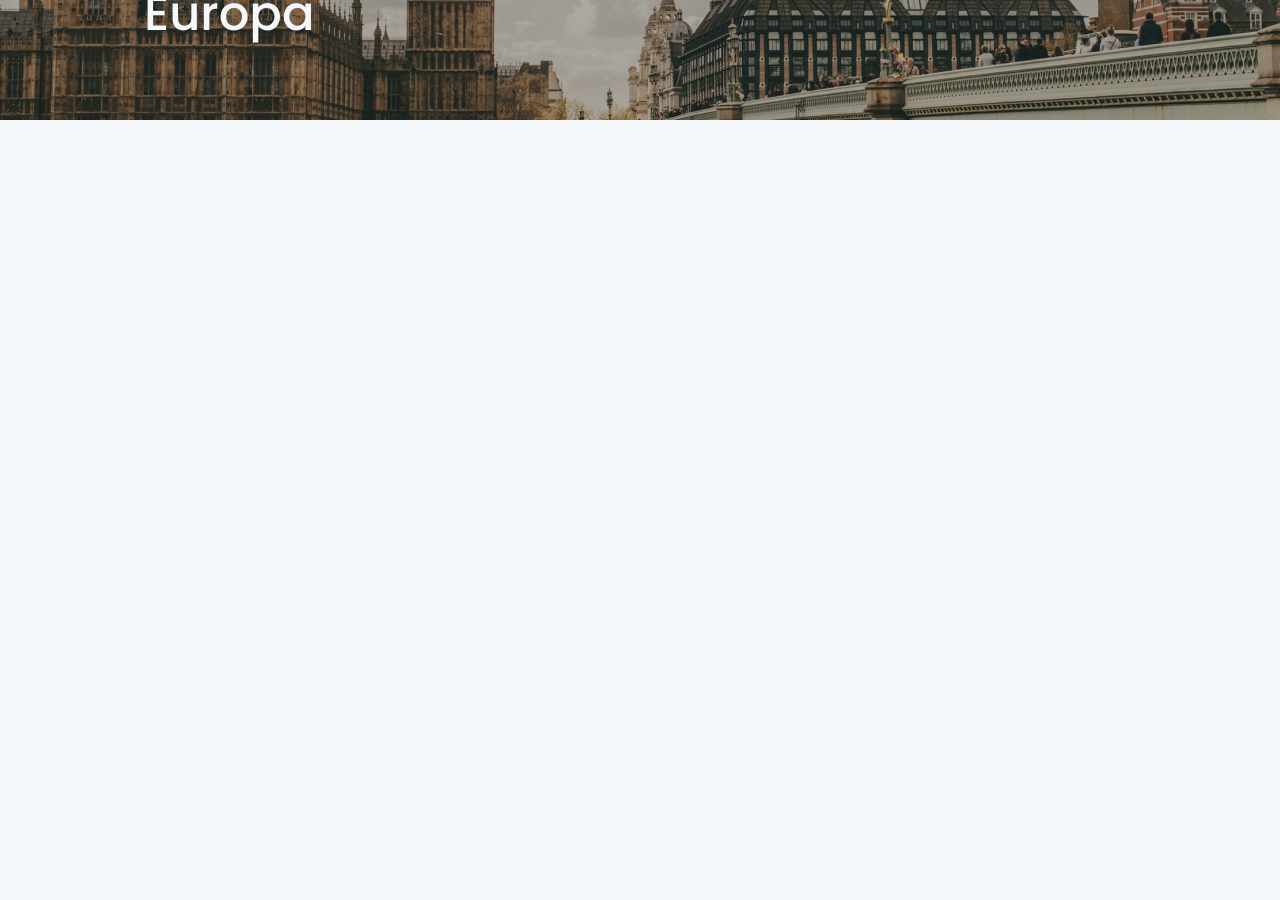
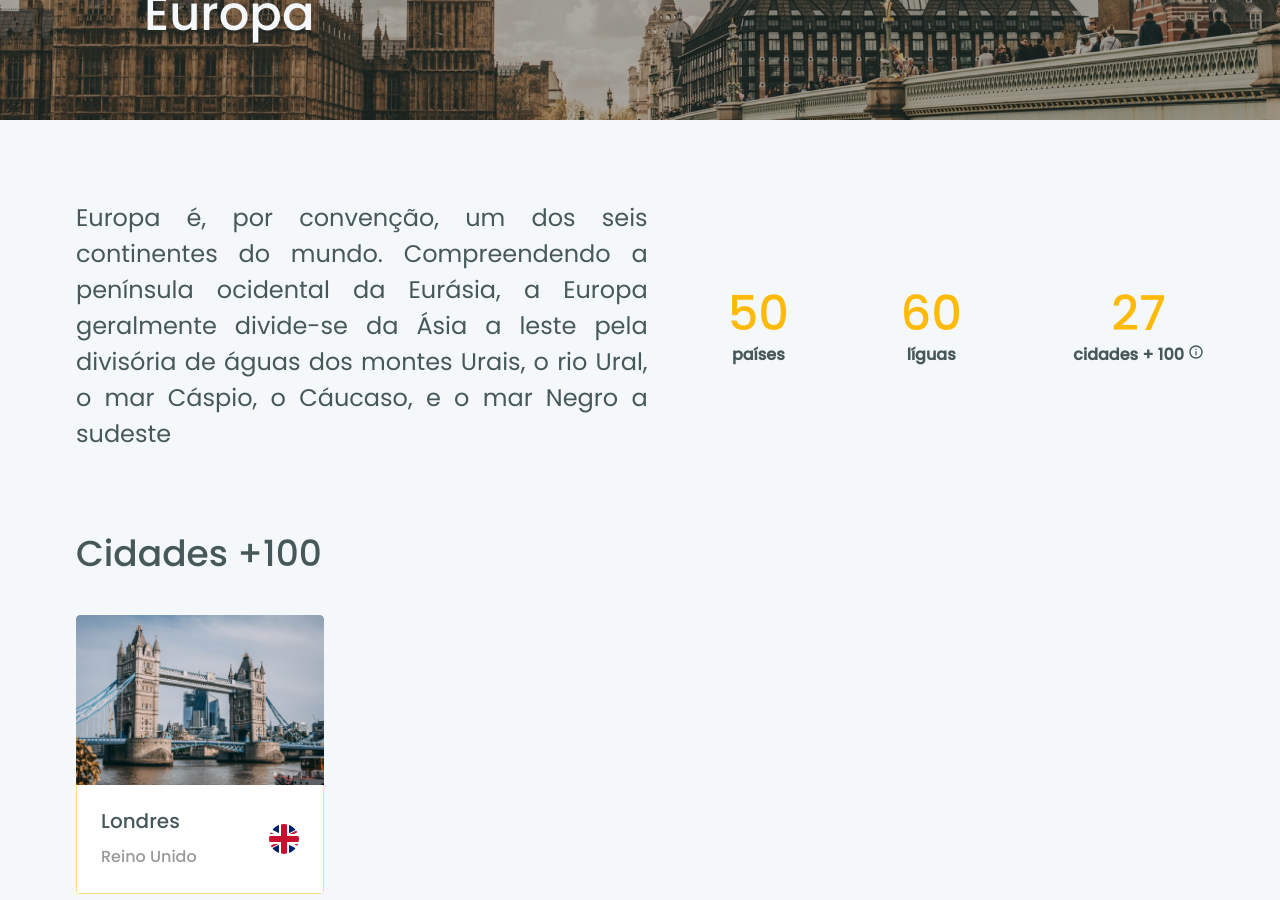
Before and after one commit to luisbarufi/world-trip, a Next.js app: page /continents/europe in a window 1280 px wide. Shown: the part 480-1380 px from the top of the page. Before the commit the page ends 800 px from the top, so only its background shows below. Built offline with nearby package versions, Linux system fonts and the light colour scheme.

Commit message:
Update index.tsx

```diff
--- a/src/pages/continents/europe/index.tsx
+++ b/src/pages/continents/europe/index.tsx
@@ -1,14 +1,19 @@
 import { Flex } from "@chakra-ui/react";
+import { Cities } from "../../../components/Cities";
+import { Content } from "../../../components/Content";
 import ContinentBanner from "../../../components/ContinentBanner/ContinentBanner";
 
 export default function Europe() {
   return (
 
     <Flex w="100%" h="100%" bg="gray.100" direction="column">
-      <ContinentBanner
-        title="Europa"
-        imageName="bannerEurope"
-      />
+      <ContinentBanner title="Europa" imageName="bannerEurope" />
+
+      <Flex  direction="column" maxW="1160px" mx="auto" mb="100" px="1rem">
+        <Content />
+
+        <Cities />
+      </Flex>
     </Flex>
 
   );
```
